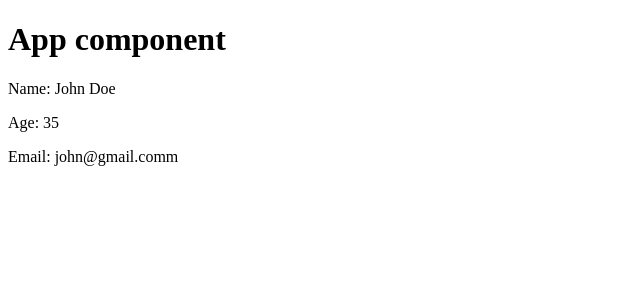
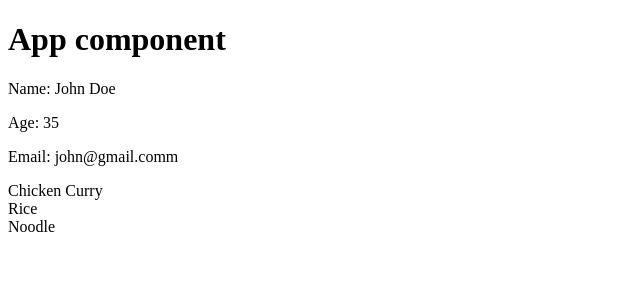
Before and after one commit to santoshkbrj/Reactjs_Tutorial, a React (Vite) app: page / in a window 1280 px wide. Shown: the top 300 px of the page, without its empty margins (0-640 px from the left). Built offline with nearby package versions, Linux system fonts and the light colour scheme.

Commit message:
Created New Element component and export without default.

```diff
--- a/src/App.jsx
+++ b/src/App.jsx
@@ -1,3 +1,4 @@
+import { MyFavFood } from "./MyFavFood";
 import UserProfile from "./components/UserProfile";
 
 function App() {
@@ -5,6 +6,7 @@ function App() {
         <div>
             <h1>App component</h1>
             <UserProfile />
+            <MyFavFood />
         </div>
 
     )
--- /dev/null
+++ b/src/MyFavFood.jsx
@@ -0,0 +1,5 @@
+import { createElement } from "react";
+
+export function MyFavFood() {
+    return createElement('div', null, <div>Chicken Curry</div>, <div>Rice</div>, <div>Noodle</div>)
+}
```
